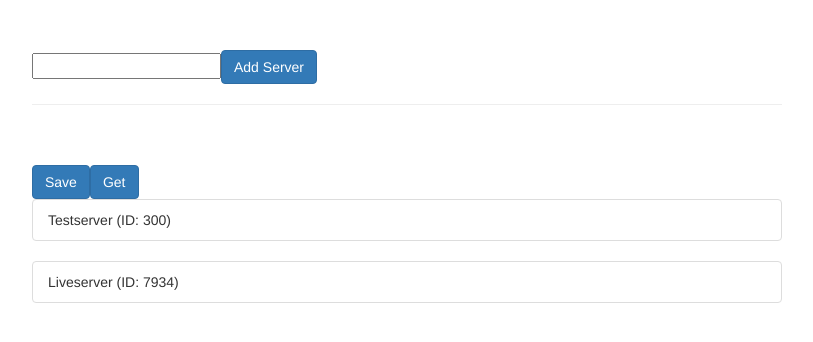
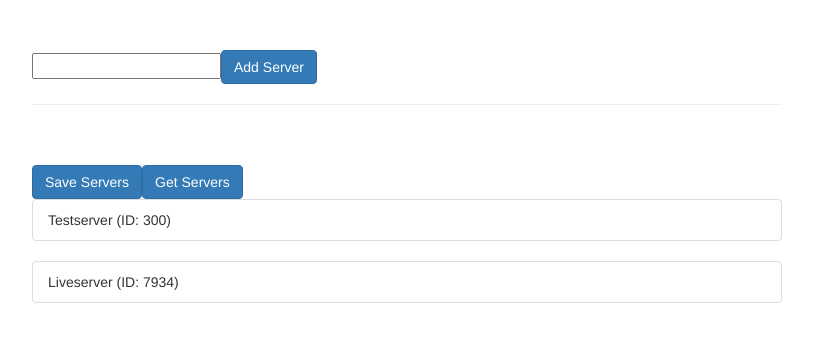
Before and after one commit to SivaCse/angular-indepth, an Angular app in the folder http-start/: page / in a window 1280 px wide. Shown: the top 342 px of the page, without its empty margins (233-1046 px from the left). Built offline with nearby package versions, Linux system fonts and the light colour scheme.

Commit message:
Sending Put Requests

```diff
--- a/http-start/src/app/app.component.html
+++ b/http-start/src/app/app.component.html
@@ -6,8 +6,8 @@
       <hr>
       <br><br>
 
-      <button class="btn btn-primary" (click)="onSave()">Save</button>
-        <button class="btn btn-primary" (click)="onGet()">Get</button>
+      <button class="btn btn-primary" (click)="onSave()">Save Servers</button>
+        <button class="btn btn-primary" (click)="onGet()">Get Servers</button>
       <ul class="list-group" *ngFor="let server of servers">
         <li class="list-group-item">{{ server.name }} (ID: {{ server.id }})</li>
       </ul>
--- a/http-start/src/app/servers.service.ts
+++ b/http-start/src/app/servers.service.ts
@@ -12,7 +12,12 @@ export class ServerService {
 
     // to send headers
     const headers = new Headers({'Content-Type': 'application/json'});
-    return this.http.post('https://angular-ng-http-e8b30.firebaseio.com/data.json',
+    // return this.http.post('https://angular-ng-http-e8b30.firebaseio.com/data.json',
+    //                        servers,
+    //                         {headers: headers}
+    //                       );
+
+    return this.http.put('https://angular-ng-http-e8b30.firebaseio.com/data.json',
                            servers,
                             {headers: headers}
                           );
```
